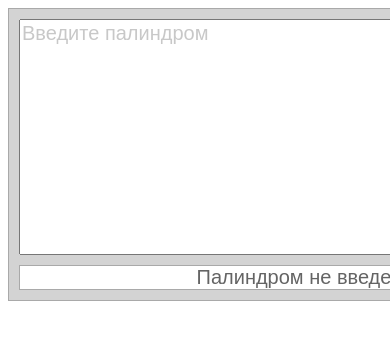
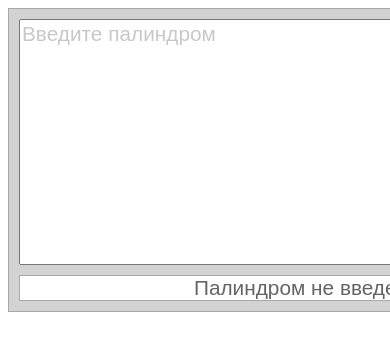
Before and after one commit to Boronus/SibP, a website built with webpack: page index.html in a window 390 px wide. Shown: the top 350 px of the page. Built offline with nearby package versions, Linux system fonts and the light colour scheme.

Commit message:
Test responsive

```diff
--- a/index.html
+++ b/index.html
@@ -2,6 +2,7 @@
 <html lang="en">
 <head>
     <meta charset="UTF-8">
+    <meta name="viewport" content="initial-scale=1.0, width=device-width">
     <title>Palindrome</title>
     <link href="main.css" rel="stylesheet">
 </head>
--- a/main.css
+++ b/main.css
@@ -1,5 +1,5 @@
 body {
-    font-size: 20px;
+    font-size: 1.3em;
     text-align: center;
     font-family: Arial, Helvetica, sans-serif;
     color: #646464;
@@ -35,3 +35,9 @@ body {
     border: #a9a9a9 solid 1px;
     background: #ffffff;
 }
+/*
+@media screen and (max-width: 480px) {
+    .palindrome-form {
+        font-size: 1.7em;
+    }
+}*/
```
